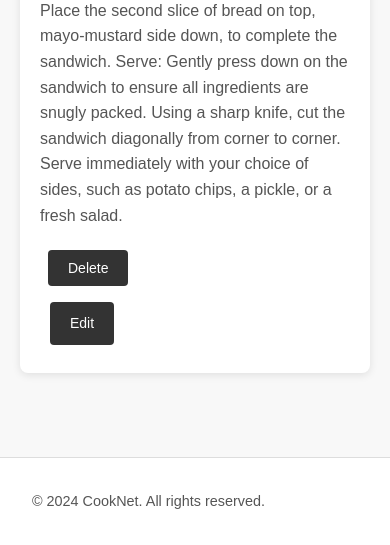
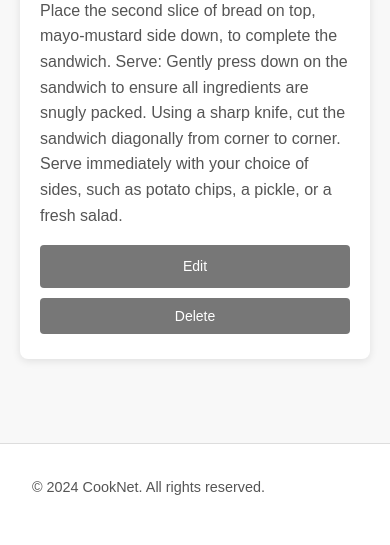
Before and after one commit to siamanna/CookNet, a Flask app: page /dashboard in a window 390 px wide. Shown: the part 1608-2153 px from the top of the page. After the commit the page ends 2103 px from the top, so only its background shows below. Run offline with Flask 3, Linux system fonts and the light colour scheme; a user stored in the database is signed in; data comes from the database, SQL or seed files in the repository.

Commit message:
re ordered the edit and delete buttons

```diff
--- a/static/style.css
+++ b/static/style.css
@@ -832,3 +832,82 @@ a:hover {
     margin-bottom: 10px;
     text-align: center;
 }
+
+/* Make recipe-actions a flex container */
+.recipe-actions {
+    margin-top: 10px;
+    display: flex;
+    justify-content: space-between;
+    align-items: center;
+}
+
+/* Edit Button Styles */
+.button-edit {
+    background-color: #777; /* Green color for edit */
+    color: #fff;
+    padding: 10px 20px;
+    border: none;
+    border-radius: 4px;
+    cursor: pointer;
+    font-size: 14px;
+    transition: background-color 0.3s ease;
+    /* Remove margin-left to prevent unnecessary spacing */
+    margin: 0;
+    text-decoration: none;
+}
+
+.button-edit:hover {
+    background-color: #333;
+}
+
+/* Delete Button Styles */
+.button-delete {
+    background-color: #777; /* Red color indicating danger */
+    color: #fff;
+    padding: 10px 20px;
+    border: none;
+    border-radius: 4px;
+    cursor: pointer;
+    font-size: 14px;
+    transition: background-color 0.3s ease;
+    /* Remove margin-top and margin-left to align correctly */
+    margin: 0;
+}
+
+.button-delete:hover {
+    background-color: #333;
+}
+
+/* ================================
+   Additional Styles (Optional)
+=============================== */
+
+/* Ensure forms inside recipe-actions don't take full width */
+.recipe-actions form {
+    display: inline;
+}
+
+/* Adjust button sizes if necessary */
+.button-edit,
+.button-delete {
+    min-width: 100px;
+    text-align: center;
+}
+
+/* ================================
+   Responsive Design Adjustments
+=============================== */
+
+/* Ensure buttons stack vertically on very small screens */
+@media screen and (max-width: 480px) {
+    .recipe-actions {
+        flex-direction: column;
+        align-items: stretch;
+    }
+
+    .button-edit,
+    .button-delete {
+        width: 100%;
+        margin: 5px 0;
+    }
+}
--- a/templates/dashboard.html
+++ b/templates/dashboard.html
@@ -55,10 +55,13 @@
 
                 <div class="recipe-actions">
                     {% if recipe['user_id'] == session['user_id'] %}
+                        <!-- Edit Button (Left) -->
+                        <a href="{{ url_for('edit_recipe', recipe_id=recipe['id']) }}" class="button button-edit">Edit</a>
+
+                        <!-- Delete Button (Right) -->
                         <form method="POST" action="{{ url_for('delete_recipe', recipe_id=recipe['id']) }}" onsubmit="return confirm('Are you sure you want to delete this recipe?');">
                             <button type="submit" class="button button-delete">Delete</button>
                         </form>
-                        <a href="{{ url_for('edit_recipe', recipe_id=recipe['id']) }}" class="button button-edit">Edit</a>
                     {% endif %}
                 </div>
             </div>
```
